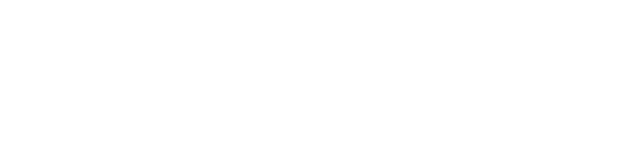
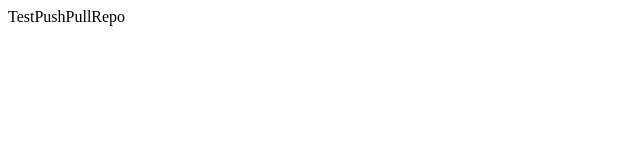
Before and after one commit to sudipd3/TestPushPullRepo, a plain HTML site: page index.html in a window 1280 px wide. Shown: the whole page, without its empty margins (0-640 px from the left). Drawn offline with Linux system fonts and the light colour scheme.

Commit message:
added tile

```diff
--- a/index.html
+++ b/index.html
@@ -1,5 +1,6 @@
 <html>
   <head>
+    <tile>TestPushPullRepo</title>
   </head>
   <body>
   </body>
```
